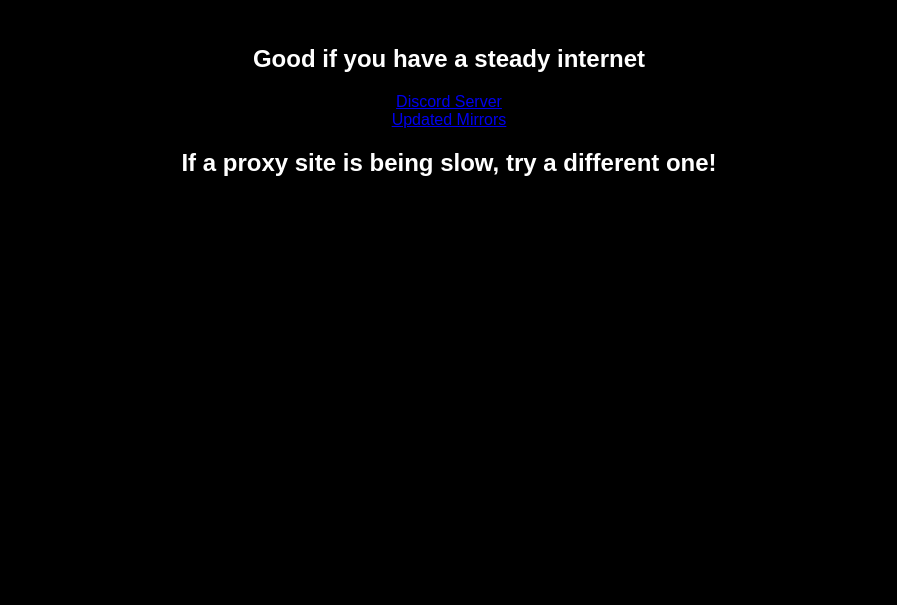
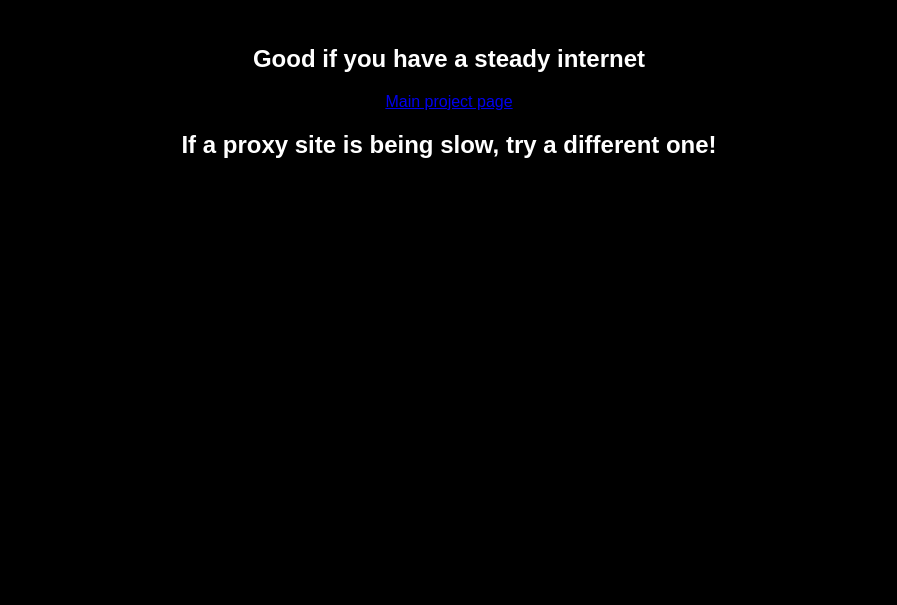
Before and after one commit to b4kt/ap, a website: page demo/index.html in a window 1280 px wide. Shown: the part 195-800 px from the top of the page, without its empty margins (191-1088 px from the left). Drawn offline with Linux system fonts and the light colour scheme.

Commit message:
Update index.html

```diff
--- a/demo/index.html
+++ b/demo/index.html
@@ -40,8 +40,7 @@
 		<br><br><br><br><br>
 <h1> Make sure you're using HTTPS if there is any problems</h1>
 		<br> <h2> Good if you have a steady internet </h2>
-	        <a href="https://discord.gg/mMpDnQVNZk">Discord Server</a> <br>
-                <a href="https://napalm.wtf">Updated Mirrors</a> <br>
+                <a href="https://napalm.wtf"> Main project page </a> <br>
 			<h2> If a proxy site is being slow, try a different one!</h2>
 		</center>
 		<script>
```
